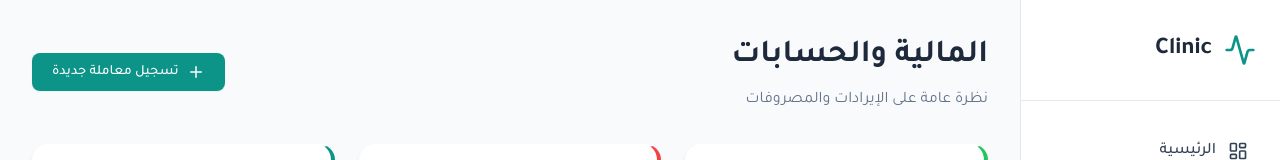
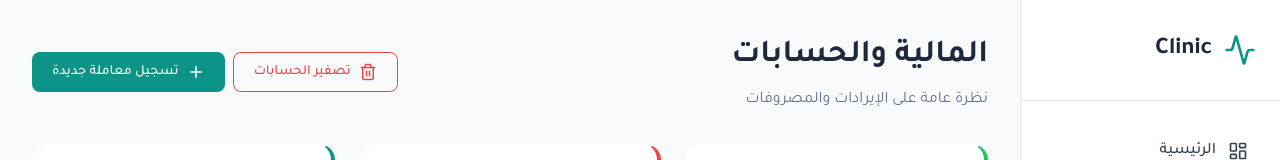
Before and after one commit to waelhamoudaa12-glitch/programm, a React (Vite) app: page /financials in a window 1280 px wide. Shown: the top 160 px of the page. Built offline with nearby package versions, Linux system fonts and the light colour scheme; no server answers; the database is empty.

Commit message:
Add reset accounts (zero out) feature in Financials

```diff
--- a/src/pages/Financials.jsx
+++ b/src/pages/Financials.jsx
@@ -73,6 +73,19 @@ const Financials = () => {
     }
   };
 
+  const handleResetAccounts = async () => {
+    if (window.confirm('تنبيه خطير: هل أنت متأكد من تصفير الحسابات (جرد)؟ سيتم مسح جميع الإيرادات والمصروفات الحالية نهائياً ولن تتمكن من استرجاعها.')) {
+      try {
+        const { error } = await supabase.from('transactions').delete().not('id', 'is', null);
+        if (error) throw error;
+        setTransactions([]);
+      } catch (err) {
+        console.error('Error resetting accounts:', err.message);
+        alert('حدث خطأ أثناء تصفير الحسابات.');
+      }
+    }
+  };
+
   const totalIncome = transactions.filter(t => t.type === 'دخل').reduce((acc, curr) => acc + Number(curr.amount), 0);
   const totalExpense = transactions.filter(t => t.type === 'مصروف').reduce((acc, curr) => acc + Number(curr.amount), 0);
   const netProfit = totalIncome - totalExpense;
@@ -84,9 +97,14 @@ const Financials = () => {
           <h1>المالية والحسابات</h1>
           <p className="text-muted">نظرة عامة على الإيرادات والمصروفات</p>
         </div>
-        <button className="btn btn-primary" onClick={() => setShowAddModal(true)}>
-          <Plus size={18} /> تسجيل معاملة جديدة
-        </button>
+        <div className="flex gap-2">
+          <button className="btn btn-outline" style={{ borderColor: 'var(--danger-color)', color: 'var(--danger-color)' }} onClick={handleResetAccounts} title="مسح جميع المعاملات وبدء جرد جديد">
+            <Trash2 size={18} /> تصفير الحسابات
+          </button>
+          <button className="btn btn-primary" onClick={() => setShowAddModal(true)}>
+            <Plus size={18} /> تسجيل معاملة جديدة
+          </button>
+        </div>
       </header>
 
       <div className="grid grid-cols-3 gap-6 mt-6">
```
